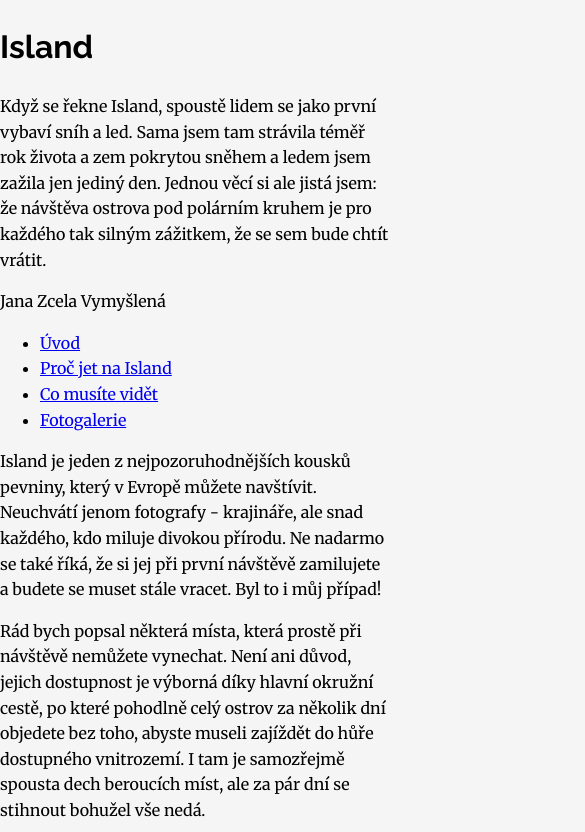
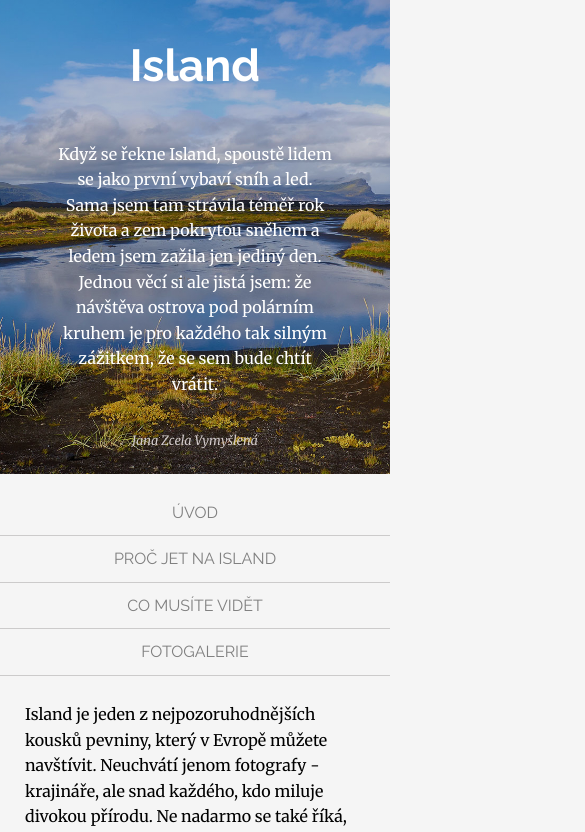
Before and after one commit to tvorimweb-2019-praha-podzim/projekt-6-island-tereza-edita, a plain HTML site: page index.html in a window 390 px wide. Shown: the top 832 px of the page, 585 px wide, since content can reach past the window. Drawn offline with Linux system fonts and the light colour scheme.

Commit message:
jen-mobilni-verze

```diff
--- a/index.html
+++ b/index.html
@@ -12,22 +12,21 @@
 
         <!-- hlavička -->
 
-        <h1 class="titulek">Island</h1>
+        <div class="hlavicka">
 
-        <p class="perex">Když se řekne Island, spoustě lidem se jako první vybaví sníh a led. Sama jsem tam strávila téměř rok života a zem pokrytou sněhem a ledem jsem zažila jen jediný den. Jednou věcí si ale jistá jsem: že návštěva ostrova pod polárním kruhem je pro každého tak silným zážitkem, že se sem bude chtít vrátit.</p>
-
-        <p class="autor">Jana Zcela Vymyšlená</p>
-
-
+            <h1 class="titulek">Island</h1>
+            <p class="perex">Když se řekne Island, spoustě lidem se jako první vybaví sníh a led. Sama jsem tam strávila téměř rok života a zem pokrytou sněhem a ledem jsem zažila jen jediný den. Jednou věcí si ale jistá jsem: že návštěva ostrova pod polárním kruhem je pro každého tak silným zážitkem, že se sem bude chtít vrátit.</p>
+            <p class="autor">Jana Zcela Vymyšlená</p>
+        </div>
 
 
         <!-- menu -->
 
         <ul class="menu">
-            <li><a href="#">Úvod</a></li>
-            <li><a href="#">Proč jet na Island</a></li>
-            <li><a href="#">Co musíte vidět</a></li>
-            <li><a href="#">Fotogalerie</a></li>
+            <li><a href="#" class="amenu">Úvod</a></li>
+            <li><a href="#" class="amenu">Proč jet na Island</a></li>
+            <li><a href="#" class="amenu">Co musíte vidět</a></li>
+            <li><a href="#"class="amenu">Fotogalerie</a></li>
         </ul>
 
 
@@ -176,6 +175,8 @@
 
         <!-- patička -->
 
+        <footer>
+
         <p>
             Texty převzaty z článků:<br>
             Roman Pech - <a href="http://cestovani.idnes.cz/island-a-roman-pech-0nh-/kolem-sveta.aspx?c=A140519_125122_kolem-sveta_tom">Závislost jménem Island. Tipy znalce, jak zemi levně procestovat</a><br>
@@ -185,6 +186,7 @@
             Úvodní fotografie &copy; <a href="https://flic.kr/p/gett4S">Moyan Brenn</a>
         </p>
 
+        </footer>
 
     </body>
 </html>
--- a/style.css
+++ b/style.css
@@ -22,22 +22,112 @@ body {
 
 .titulek {
     font-family: 'Raleway', serif;
+    color: white;
+    font-size: 2.8em;
 }
+
+.perex {
+    color: white;
+    margin: 0px 30px;
+}
+
+.autor {
+    color: rgb(211, 204, 204);
+    font-size: 0.8em;
+    font-style: italic;
+}
+
+.hlavicka {
+    display: flex;
+    flex-direction: column;
+    align-items: center;
+    background-image: linear-gradient( rgba(0, 0, 0, 0.2), rgba(0, 0, 0, 0.2) ), url(images/island-hlavicka.jpg);
+    background-position: center;
+    background-repeat: no-repeat;
+    background-size: cover;
+    text-align: center;
+    max-height: 500px;
+  }
 
 
 /* MENU */
 
+ul {
+    padding: 0;
+}
 
+li {
+    list-style: none;
+}
+
+a {
+    color: gray;
+}
+
+.amenu {
+    text-decoration: none;
+    text-transform: uppercase;
+    width: 100%;
+    display: inline-block;
+    padding: 10px;
+    text-align: center;
+    font-family: 'Raleway', serif;
+    font-weight: 500;
+    border-bottom: solid rgb(204, 203, 203) 1px;
+}
+
+h2 {
+    font-family: 'Raleway', serif;
+    padding-left: 25px;
+}
 
 
 /* OBSAH */
 
+img {
+    width: 100%;
+}
 
+p {
+    padding: 10px 25px;
+}
+
+.popisek {
+    font-family: 'Raleway', serif;
+    text-align: center;
+    padding: 0;
+    margin-top: 0;
+    margin-bottom: 20px;
+    color: gray;
+    font-size: 0.8em;
+}
 
 
 /* FOTOGALERIE */
 
+.foto > .popisek  {
+    font-weight: 700;
+}
 
+.popisek-copy {
+    font-weight: 300;
+}
 
+.galerie {
+    border-bottom: solid 1px #e2dfdf;
+    box-shadow: 13px 13px 13px #e2dfdf;
+}
 
 /* PATICKA */
+
+footer {
+    color: gray;
+    background-color: #e2dfdf;
+    background: linear-gradient(#8f8f8f, #e2dfdf 11%);
+}
+
+footer > p {
+    margin-top: 0;
+    padding-top: 15px;
+    font-size: 0.9em;
+}
```
